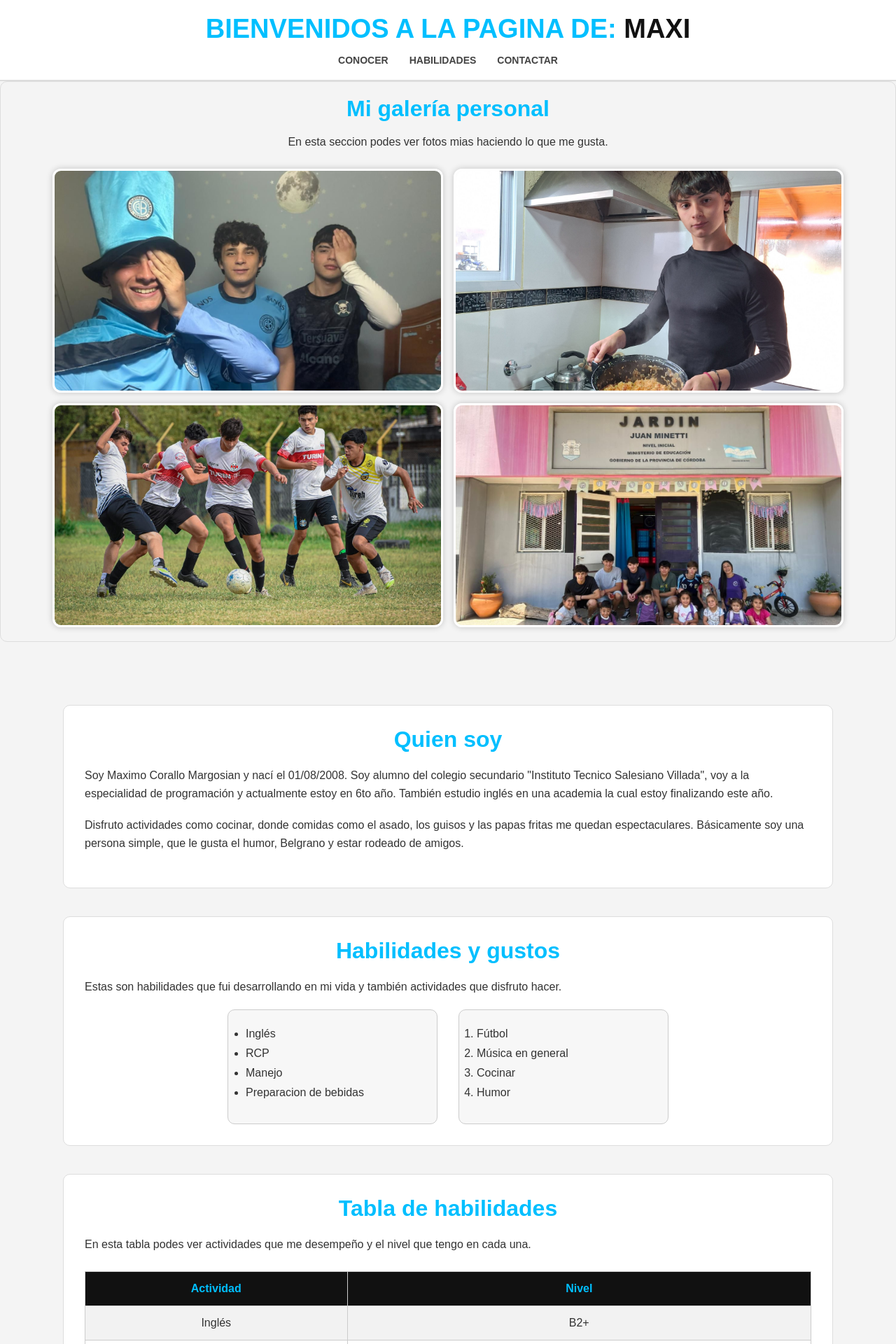
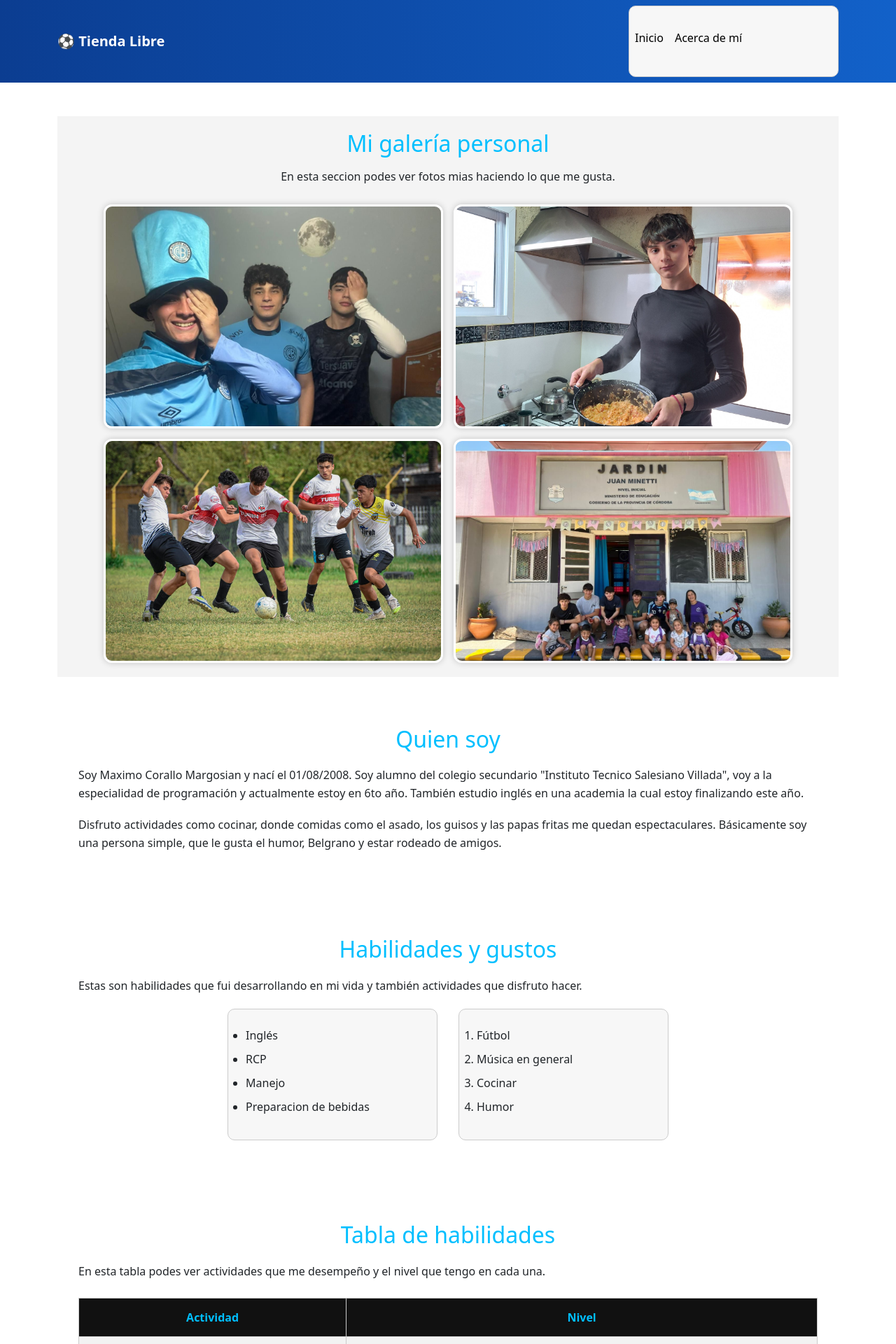
Before and after one commit to Villada-PG3/trabajo-practico-tienda-libre-maxecora, a Django app: page /acerca-de-mi/ in a window 1280 px wide. Shown: the top 1920 px of the page at 70% size. Run offline with Django 5.2, Linux system fonts and the light colour scheme.

Commit message:
actualizaciones de la clase 3, herencia de templates y bootstrap y creacion de _navbar

```diff
--- a/Config/settings.py
+++ b/Config/settings.py
@@ -55,7 +55,7 @@ ROOT_URLCONF = 'Config.urls'
 TEMPLATES = [
     {
         'BACKEND': 'django.template.backends.django.DjangoTemplates',
-        'DIRS': ['TEMPLATE'],
+        'DIRS': [BASE_DIR / 'TEMPLATE'],
         'APP_DIRS': True,
         'OPTIONS': {
             'context_processors': [
--- /dev/null
+++ b/TEMPLATE/_navbar.html
@@ -0,0 +1,14 @@
+<nav class="navbar navbar-expand-lg navbar-tienda" data-bs-theme="dark">
+    <div class="container">
+        <a class="navbar-brand" href="{% url 'tiendalibre:home' %}">⚽ Tienda Libre</a>
+        <button class="navbar-toggler" type="button" data-bs-toggle="collapse" data-bs-target="#navbarNav" aria-controls="navbarNav" aria-expanded="false" aria-label="Abrir navegación">
+            <span class="navbar-toggler-icon"></span>
+        </button>
+        <div class="collapse navbar-collapse" id="navbarNav">
+            <ul class="navbar-nav ms-auto">
+                <li class="nav-item"><a class="nav-link" href="{% url 'tiendalibre:home' %}">Inicio</a></li>
+                <li class="nav-item"><a class="nav-link" href="{% url 'tiendalibre:acerca-de-mi' %}">Acerca de mí</a></li>
+            </ul>
+        </div>
+    </div>
+</nav>
--- a/TEMPLATE/acerca-de-mi.html
+++ b/TEMPLATE/acerca-de-mi.html
@@ -1,64 +1,9 @@
-<!DOCTYPE html>
-<html lang="es">
+{% extends 'base.html' %}
 
-<head>
+{% block title %}Acerca de mí | Tienda Libre{% endblock %}
 
-<meta charset="UTF-8">
-
-<title>Pagina de Maximo</title>
-
+{% block extra_head %}
 <style>
-
-*{
-    margin:0;
-    padding:0;
-    box-sizing:border-box;
-}
-
-body{
-    font-family:Arial, sans-serif;
-    background-color:#f4f4f4;
-    color:#333;
-}
-
-header{
-    background-color:white;
-    padding:20px;
-    border-bottom:2px solid #ddd;
-}
-
-.logo{
-    text-align:center;
-    margin-bottom:15px;
-}
-
-.logo h1{
-    color:#00bfff;
-    font-size:38px;
-}
-
-.logo span{
-    color:#111;
-}
-
-nav{
-    display:flex;
-    justify-content:center;
-    gap:30px;
-}
-
-nav a{
-    text-decoration:none;
-    color:#444;
-    font-size:14px;
-    transition:0.3s;
-    font-weight:bold;
-}
-
-nav a:hover{
-    color:#00bfff;
-}
-
 .hero{
     width:100%;
     padding:20px;
@@ -103,19 +48,11 @@ nav a:hover{
     transform:scale(1.02);
 }
 
-main{
-    width:90%;
-    max-width:1100px;
-    margin:auto;
-    padding:50px 0;
-}
-
 section{
-    background-color:white;
+    background-color:transparent;
     padding:30px;
     margin-bottom:40px;
-    border-radius:10px;
-    border:1px solid #ddd;
+    border:0;
 }
 
 section h2{
@@ -257,24 +194,9 @@ footer{
 }
 
 </style>
+{% endblock %}
 
-</head>
-
-<body>
-
-<header>
-
-    <div class="logo">
-        <h1>BIENVENIDOS A LA PAGINA DE: <span>MAXI</span></h1>
-    </div>
-
-    <nav>
-        <a href="#sobre-mi">CONOCER</a>
-        <a href="#habilidades">HABILIDADES</a>
-        <a href="#contacto">CONTACTAR</a>
-    </nav>
-
-</header>
+{% block content %}
 
 <section class="hero">
 
@@ -301,8 +223,6 @@ footer{
     </div>
 
 </section>
-
-<main>
 
     <section id="sobre-mi">
 
@@ -429,8 +349,6 @@ footer{
 
     </section>
 
-</main>
-
 <footer>
 
     <p>
@@ -493,6 +411,4 @@ textarea.addEventListener("input", function(){
 });
 
 </script>
-
-</body>
-</html>
+{% endblock %}
--- a/TEMPLATE/base.html
+++ b/TEMPLATE/base.html
@@ -1,35 +1,45 @@
 <!DOCTYPE html>
-<html lang="en">
+<html lang="es">
 <head>
     <meta charset="UTF-8">
     <meta name="viewport" content="width=device-width, initial-scale=1.0">
-    <title>{% block title %}Ecommerce{% endblock %}</title>
-    <!-- Bootstrap 5 -->
+    <title>{% block title %}Tienda Libre{% endblock %}</title>
     <link href="https://cdn.jsdelivr.net/npm/bootstrap@5.3.0/dist/css/bootstrap.min.css" rel="stylesheet">
+
+    <style>
+        :root {
+            --tienda-blue: #0b3d91;
+            --tienda-cyan: #00bfff;
+        }
+
+        .navbar-tienda {
+            background: linear-gradient(90deg, var(--tienda-blue), #1261c9);
+        }
+
+        .navbar-tienda .navbar-brand {
+            color: #fff;
+            font-weight: 700;
+        }
+
+        .navbar-tienda .nav-link {
+            color: #000 !important;
+        }
+
+        .navbar-tienda .nav-link:hover,
+        .navbar-tienda .nav-link:focus {
+            color: #000 !important;
+        }
+    </style>
 
     {% block extra_head %}{% endblock %}
 </head>
 
 <body>
-    <nav class="navbar navbar-expand-lg navbar-dark bg-dark">
-        <div class="container">
-            <a class="navbar-brand" href="{% url 'tiendalibre:home' %}">Tienda Libre</a>
-            <button class="navbar-toggler" type="button" data-bs-toggle="collapse" data-bs-target="#navbarNav" aria-controls="navbarNav" aria-expanded="false" aria-label="Toggle navigation">
-                <span class="navbar-toggler-icon"></span>
-            </button>
-            <div class="collapse navbar-collapse" id="navbarNav">
+    {% include "_navbar.html" %}
 
-            </div>
-        </div>
-    </nav>
-
-    <div class="container mt-5">
-        <div class="d-flex justify-content-center align-items-center" style="min-height: 50vh;">
-            <a href="{% url 'tiendalibre:home_1' %}" class="btn btn-primary btn-lg">Ir a Inicio</a>
-        </div>
-
+    <main class="container mt-5">
         {% block content %}{% endblock %}
-    </div>
+    </main>
 
     <!-- Bootstrap JS -->
     <script src="https://cdn.jsdelivr.net/npm/bootstrap@5.3.0/dist/js/bootstrap.bundle.min.js"></script>
--- a/TEMPLATE/home.html
+++ b/TEMPLATE/home.html
@@ -1,5 +1,5 @@
 {% extends 'base.html' %}
-{% block title %}Inicio{% endblock %}
+{% block title %}Inicio | Tienda Libre{% endblock %}
 
 {% block content %}
     <div class="row">
```
